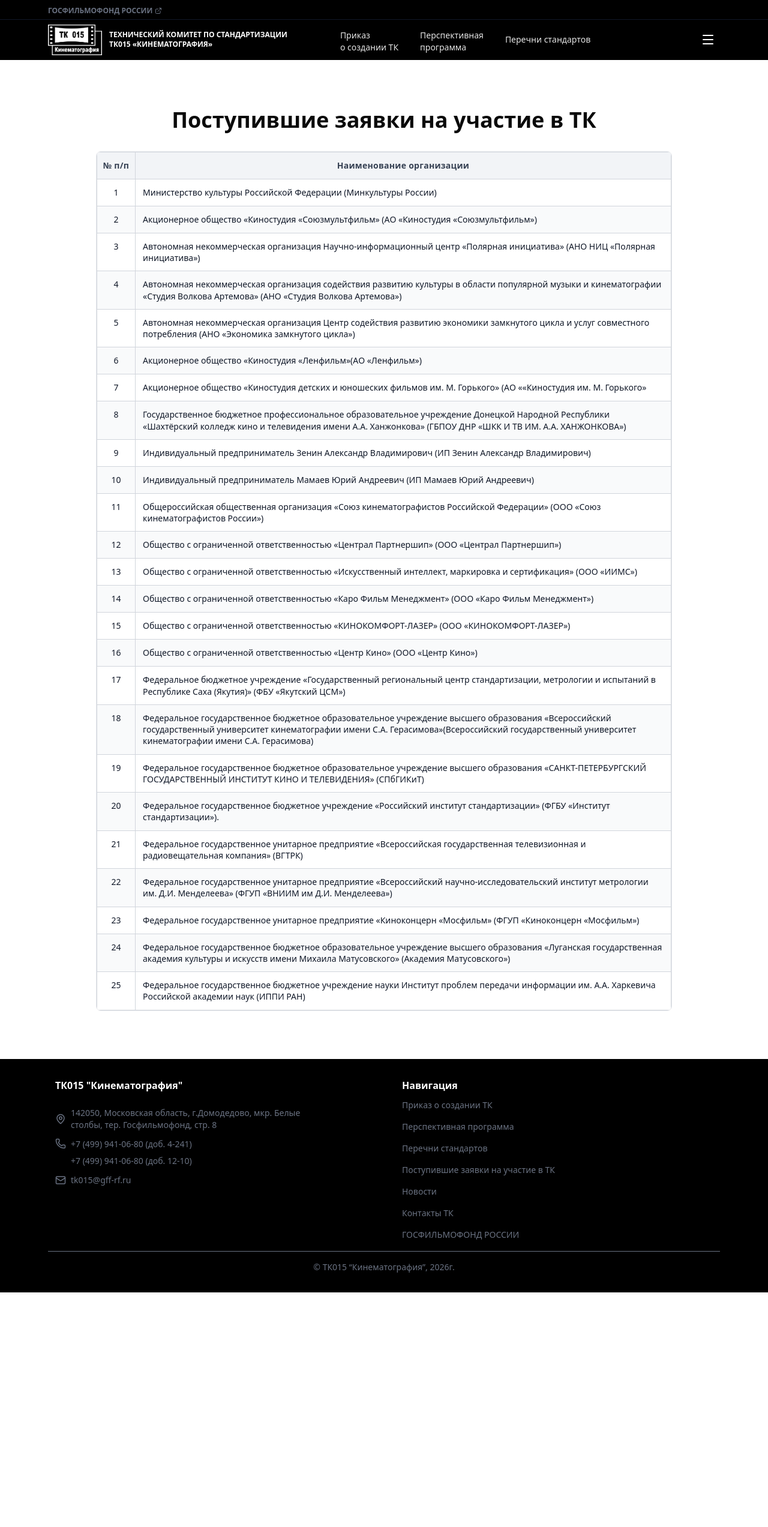
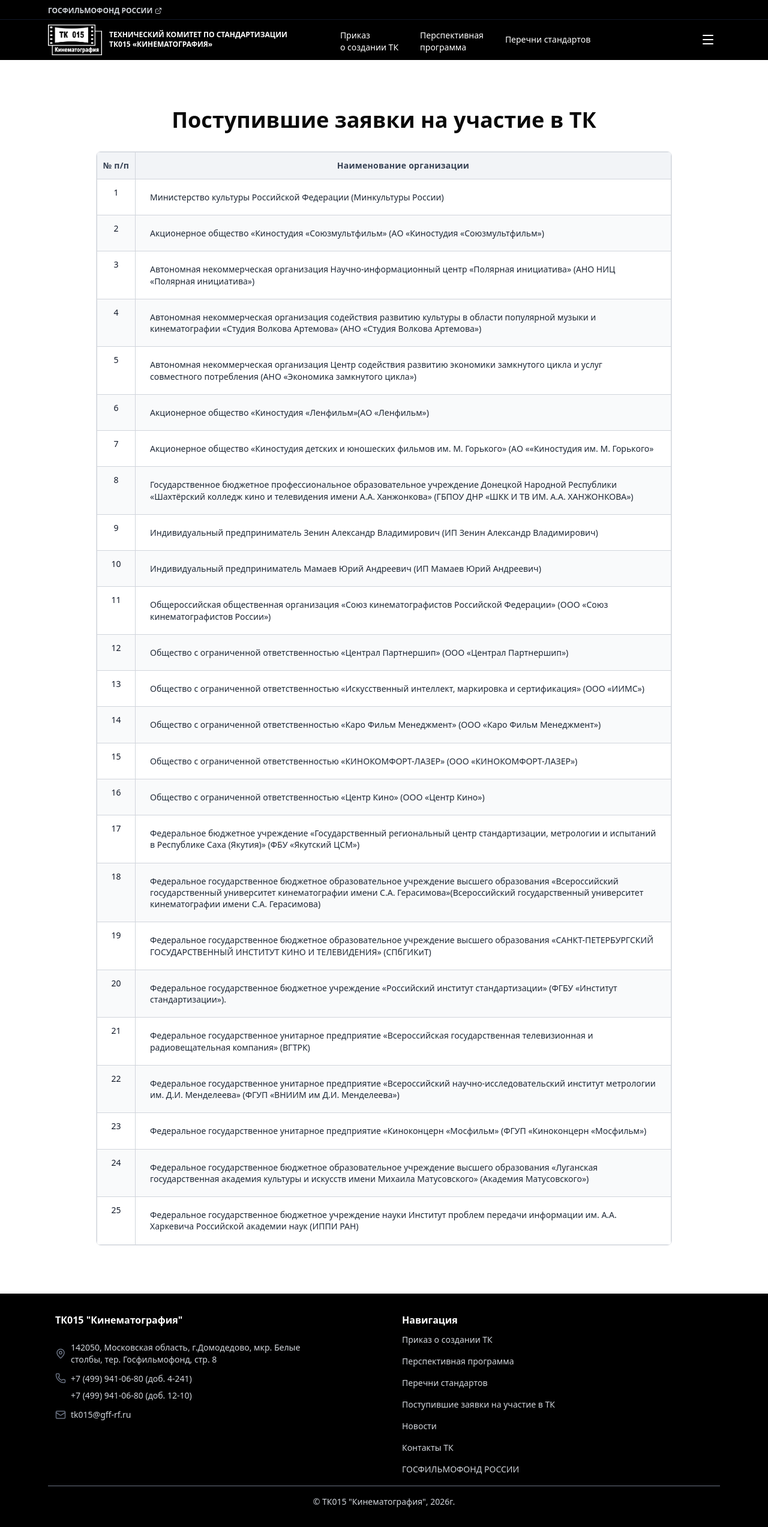
Before and after one commit to sentx389056/tk, a Next.js app: page /applications in a window 1280 px wide. Shown: the whole page at 60% size. Before the commit the page ends 2154 px from the top, so only its background shows below. Built offline with nearby package versions, Linux system fonts and the light colour scheme.

Commit message:
chrome fix

```diff
--- a/src/components/Footer.tsx
+++ b/src/components/Footer.tsx
@@ -7,31 +7,31 @@
    const currentYear = new Date().getFullYear();
 
    return (
-      <footer className="bg-black py-8 xl:px-20">
+      <footer className="bg-black py-8 xl:px-20 text-white" style={{ color: 'white' }}>
          <div className="mx-auto px-3 grid grid-cols-1 sm:grid-cols-2 gap-8 sm:gap-15 container">
             <div>
-               <h2 className="text-white mb-6 font-bold">ТК015 &quot;Кинематография&quot;</h2>
+               <h2 className="text-white mb-6 font-bold" style={{ color: 'white' }}>ТК015 &quot;Кинематография&quot;</h2>
                {/* <span className="text-gray-500 text-sm">ТК NNN</span> */}
                <ul className="flex gap-3 flex-col mt-2 text-sm mb-3">
                   <li className="flex items-center gap-2">
                      <MapPin color="#6a7282" size={18} />
-                     <span className="text-gray-500 max-w-sm">142050, Московская область, г.Домодедово, мкр. Белые столбы, тер. Госфильмофонд, стр. 8</span>
+                     <span className="text-gray-500 max-w-sm" style={{ color: '#d1d5db' }}>142050, Московская область, г.Домодедово, мкр. Белые столбы, тер. Госфильмофонд, стр. 8</span>
                   </li>
                   <li className="flex gap-2">
                      <Phone color="#6a7282" size={18} />
                      <div className="flex flex-col gap-2">
-                        <span className="text-gray-500">+7 (499) 941-06-80 (доб. 4-241)</span>
-                        <span className="text-gray-500">+7 (499) 941-06-80 (доб. 12-10)</span>
+                        <span className="text-gray-500" style={{ color: '#d1d5db' }}>+7 (499) 941-06-80 (доб. 4-241)</span>
+                        <span className="text-gray-500" style={{ color: '#d1d5db' }}>+7 (499) 941-06-80 (доб. 12-10)</span>
                      </div>
                   </li>
                   <li className="flex items-center gap-2">
                      <Mail color="#6a7282" size={18} />
-                     <a href="mailto:tk015@gff-rf.ru" className="text-gray-500">tk015@gff-rf.ru</a>
+                     <a href="mailto:tk015@gff-rf.ru" className="text-gray-500" style={{ color: '#d1d5db' }}>tk015@gff-rf.ru</a>
                   </li>
                </ul>
             </div>
             <div>
-               <h2 className="text-white mb-2 font-bold">Навигация</h2>
+               <h2 className="text-white mb-2 font-bold" style={{ color: 'white' }}>Навигация</h2>
                <nav>
                   <ul className="flex flex-col gap-3">
                      {/* <li>
@@ -56,25 +56,25 @@
                         <Link href="/reports" className="text-gray-500 text-sm">Годовые отчеты</Link>
                      </li> */}
                      <li>
-                        <Link href="/provisions" className="text-gray-500 text-sm">Приказ о создании ТК</Link>
+                        <Link href="/provisions" className="text-gray-500 text-sm" style={{ color: '#d1d5db' }}>Приказ о создании ТК</Link>
                      </li>
                      <li>
-                        <Link href="/perspective" className="text-gray-500 text-sm">Перспективная программа</Link>
+                        <Link href="/perspective" className="text-gray-500 text-sm" style={{ color: '#d1d5db' }}>Перспективная программа</Link>
                      </li>
                      <li>
-                        <Link href="/projects" className="text-gray-500 text-sm">Перечни стандартов</Link>
+                        <Link href="/projects" className="text-gray-500 text-sm" style={{ color: '#d1d5db' }}>Перечни стандартов</Link>
                      </li>
                      <li>
-                        <Link href="/applications" className="text-gray-500 text-sm">Поступившие заявки на участие в ТК</Link>
+                        <Link href="/applications" className="text-gray-500 text-sm" style={{ color: '#d1d5db' }}>Поступившие заявки на участие в ТК</Link>
                      </li>
                      <li>
-                        <Link href="/news" className="text-gray-500 text-sm">Новости</Link>
+                        <Link href="/news" className="text-gray-500 text-sm" style={{ color: '#d1d5db' }}>Новости</Link>
                      </li>
                      <li>
-                        <Link href="/contacts" className="text-gray-500 text-sm">Контакты ТК</Link>
+                        <Link href="/contacts" className="text-gray-500 text-sm" style={{ color: '#d1d5db' }}>Контакты ТК</Link>
                      </li>
                      <li>
-                        <Link href="https://gosfilmofond.ru/" target="_blank" className="text-gray-500 text-sm">ГОСФИЛЬМОФОНД РОССИИ</Link>
+                        <Link href="https://gosfilmofond.ru/" target="_blank" className="text-gray-500 text-sm" style={{ color: '#d1d5db' }}>ГОСФИЛЬМОФОНД РОССИИ</Link>
                      </li>
                      {/* <li>
                         <Link href="/login" className="text-gray-500 text-sm">Вход для членов тк</Link>
@@ -84,7 +84,7 @@
             </div>
          </div>
          <Separator className="my-4 bg-gray-500" />
-         <p className="text-gray-500 text-center text-sm">&copy; ТК015 “Кинематография”, {currentYear}г.</p>
+         <p className="text-gray-500 text-center text-sm" style={{ color: '#d1d5db' }}>&copy; ТК015 &quot;Кинематография&quot;, {currentYear}г.</p>
       </footer>
    )
 }
--- a/src/components/Header.tsx
+++ b/src/components/Header.tsx
@@ -88,7 +88,7 @@
       <>
          <div className="w-full bg-black border-b border-gray-900">
             <div className="px-3 sm:px-6 xl:px-20 py-1">
-               <Link href="https://gosfilmofond.ru/" target="_blank" rel="noopener noreferrer" className="inline-flex items-center gap-1 text-gray-500 hover:text-gray-300 text-xs transition-colors duration-200 font-bold">
+               <Link href="https://gosfilmofond.ru/" target="_blank" rel="noopener noreferrer" className="inline-flex items-center gap-1 text-gray-500 hover:text-gray-300 text-xs transition-colors duration-200 font-bold" style={{ color: '#d1d5db' }}>
                   ГОСФИЛЬМОФОНД РОССИИ
                   <ExternalLink size={12} />
                </Link>
@@ -98,24 +98,24 @@
 
             <Link href="/" className="shrink-0 flex items-center gap-3">
                <Image src="/TKlogo.png" alt="gff-tk logo" width={120} height={150} className="h-auto sm:w-[90px]" />
-               <p className="text-white font-semibold text-xs hidden sm:flex">ТЕХНИЧЕСКИЙ КОМИТЕТ ПО СТАНДАРТИЗАЦИИ<br />ТК015 «КИНЕМАТОГРАФИЯ»</p>
+               <p className="text-white font-semibold text-xs hidden sm:flex" style={{ color: 'white' }}>ТЕХНИЧЕСКИЙ КОМИТЕТ ПО СТАНДАРТИЗАЦИИ<br />ТК015 «КИНЕМАТОГРАФИЯ»</p>
             </Link>
             <div className="hidden lg:flex items-center justify-between gap-6 flex-1 ml-18">
                <NavigationMenu viewport={false}>
                   <NavigationMenuList>
                      <NavigationMenuItem>
                         <NavigationMenuLink asChild className={buttonVariants({ variant: "link" })}>
-                           <Link href="/provisions" className="text-md">Приказ<br />о создании ТК</Link>
+                           <Link href="/provisions" className="text-md" style={{ color: 'white' }}>Приказ<br />о создании ТК</Link>
                         </NavigationMenuLink>
                      </NavigationMenuItem>
                      <NavigationMenuItem>
                         <NavigationMenuLink asChild className={buttonVariants({ variant: "link" })}>
-                           <Link href="/perspective" className="text-md">Перспективная<br />программа</Link>
+                           <Link href="/perspective" className="text-md" style={{ color: 'white' }}>Перспективная<br />программа</Link>
                         </NavigationMenuLink>
                      </NavigationMenuItem>
                      <NavigationMenuItem>
                         <NavigationMenuLink asChild className={buttonVariants({ variant: "link" })}>
-                           <Link href="/projects" className="text-md">Перечни стандартов</Link>
+                           <Link href="/projects" className="text-md" style={{ color: 'white' }}>Перечни стандартов</Link>
                         </NavigationMenuLink>
                      </NavigationMenuItem>
                   </NavigationMenuList>
@@ -133,6 +133,7 @@
                            <Link
                               href="/applications"
                               className="border-b-1 group inline-flex h-9 w-full items-center justify-start py-5 text-xl font-medium text-white hover:text-gray-300 hover:underline outline-none transition-[color,box-shadow]"
+                              style={{ color: 'white' }}
                               onClick={() => setIsDesktopMenuOpen(false)}
                            >
                               Поступившие заявки на участие в ТК
@@ -140,6 +141,7 @@
                            <Link
                               href="/news"
                               className="border-b-1 group inline-flex h-9 w-full items-center justify-start py-5 text-xl font-medium text-white hover:text-gray-300 hover:underline outline-none transition-[color,box-shadow]"
+                              style={{ color: 'white' }}
                               onClick={() => setIsDesktopMenuOpen(false)}
                            >
                               Новости
@@ -147,6 +149,7 @@
                            <Link
                               href="/contacts"
                               className="border-b-1 group inline-flex h-9 w-full items-center justify-start py-5 text-xl font-medium text-white hover:text-gray-300 hover:underline outline-none transition-[color,box-shadow]"
+                              style={{ color: 'white' }}
                               onClick={() => setIsDesktopMenuOpen(false)}
                            >
                               Контакты ТК
@@ -154,6 +157,7 @@
                            <Link
                               href="https://gosfilmofond.ru/"
                               className="border-b-1 group inline-flex h-9 w-full items-center justify-start py-5 text-xl font-medium text-white hover:text-gray-300 hover:underline outline-none transition-[color,box-shadow]"
+                              style={{ color: 'white' }}
                               onClick={() => setIsDesktopMenuOpen(false)}
                               target="_blank"
                               rel="noopener noreferrer"
@@ -185,6 +189,7 @@
                         <Link
                            href="/provisions"
                            className="border-b-1 group inline-flex h-9 w-full items-center justify-start py-5 text-xl font-medium text-white hover:text-gray-300 hover:underline outline-none transition-[color,box-shadow]"
+                           style={{ color: 'white' }}
                            onClick={() => setIsMenuOpen(false)}
                         >
                            Приказ о создании ТК
@@ -192,6 +197,7 @@
                         <Link
                            href="/perspective"
                            className="border-b-1 group inline-flex h-9 w-full items-center justify-start py-5 text-xl font-medium text-white hover:text-gray-300 outline-none transition-[color,box-shadow] hover:underline"
+                           style={{ color: 'white' }}
                            onClick={() => setIsMenuOpen(false)}
                         >
                            Перспективная программа
@@ -199,6 +205,7 @@
                         <Link
                            href="/projects"
                            className="border-b-1 group inline-flex h-9 w-full items-center justify-start py-5 text-xl font-medium text-white hover:text-gray-300 outline-none transition-[color,box-shadow] hover:underline"
+                           style={{ color: 'white' }}
                            onClick={() => setIsMenuOpen(false)}
                         >
                            Перечни стандартов
@@ -206,6 +213,7 @@
                         <Link
                            href="/applications"
                            className="border-b-1 group inline-flex h-9 w-full items-center justify-start py-5 text-xl font-medium text-white hover:text-gray-300 outline-none transition-[color,box-shadow] hover:underline"
+                           style={{ color: 'white' }}
                            onClick={() => setIsMenuOpen(false)}
                         >
                            Поступившие заявки на участие в ТК
--- a/src/components/PDFDebugViewer.tsx
+++ b/src/components/PDFDebugViewer.tsx
@@ -201,6 +201,7 @@
       <button
         onClick={handleOpen}
         className="text-start border-2 border-red-500 p-2 rounded"
+        style={{ backgroundColor: '#1f2937', color: 'white', border: '2px solid #ef4444' }}
       >
         {title} (DEBUG)
       </button>
@@ -220,6 +221,7 @@
               <button
                 onClick={handleClose}
                 className="text-gray-500 hover:text-gray-700 text-2xl leading-none"
+                style={{ color: '#6b7280', backgroundColor: 'transparent', border: '1px solid #d1d5db', padding: '4px 8px', borderRadius: '4px' }}
               >
                 ×
               </button>
--- a/src/components/PDFEnhancedViewer.tsx
+++ b/src/components/PDFEnhancedViewer.tsx
@@ -304,6 +304,7 @@
       <button
         onClick={handleOpen}
         className="text-start border-2 border-green-500 p-2 rounded hover:bg-green-50"
+        style={{ backgroundColor: '#1f2937', color: 'white', border: '2px solid #22c55e' }}
       >
         {title} (Enhanced)
       </button>
@@ -323,6 +324,7 @@
               <button
                 onClick={handleClose}
                 className="text-gray-500 hover:text-gray-700 text-2xl leading-none"
+                style={{ color: '#6b7280', backgroundColor: 'transparent', border: '1px solid #d1d5db', padding: '4px 8px', borderRadius: '4px' }}
               >
                 ×
               </button>
--- a/src/components/PDFViewer.tsx
+++ b/src/components/PDFViewer.tsx
@@ -321,6 +321,7 @@
       <button
         onClick={handleOpen}
         className="text-start"
+        style={{ backgroundColor: 'transparent', color: '#1f2937', padding: '8px 12px'}}
       >
         {title}
       </button>
@@ -337,6 +338,7 @@
               <button
                 onClick={handleClose}
                 className="text-gray-500 hover:text-gray-700 text-2xl leading-none"
+                style={{ color: '#6b7280', backgroundColor: 'transparent', padding: '4px 8px' }}
               >
                 ×
               </button>
--- a/src/components/PDFViewerApplications.tsx
+++ b/src/components/PDFViewerApplications.tsx
@@ -201,6 +201,7 @@
       <button
         onClick={handleOpen}
         className="w-full text-start bg-gray-800 text-white cursor-pointer p-4 rounded-lg shadow-lg hover:shadow-xl transform hover:scale-102 transition-all duration-200 font-medium text-lg"
+        style={{ backgroundColor: '#1f2937', color: 'white', border: '1px solid #374151' }}
       >
         {title}
       </button>
@@ -217,6 +218,7 @@
               <button
                 onClick={handleClose}
                 className="text-gray-500 hover:text-gray-700 text-2xl leading-none"
+                style={{ color: '#6b7280', backgroundColor: 'transparent', border: '1px solid #d1d5db', padding: '4px 8px', borderRadius: '4px' }}
               >
                 ×
               </button>
```
